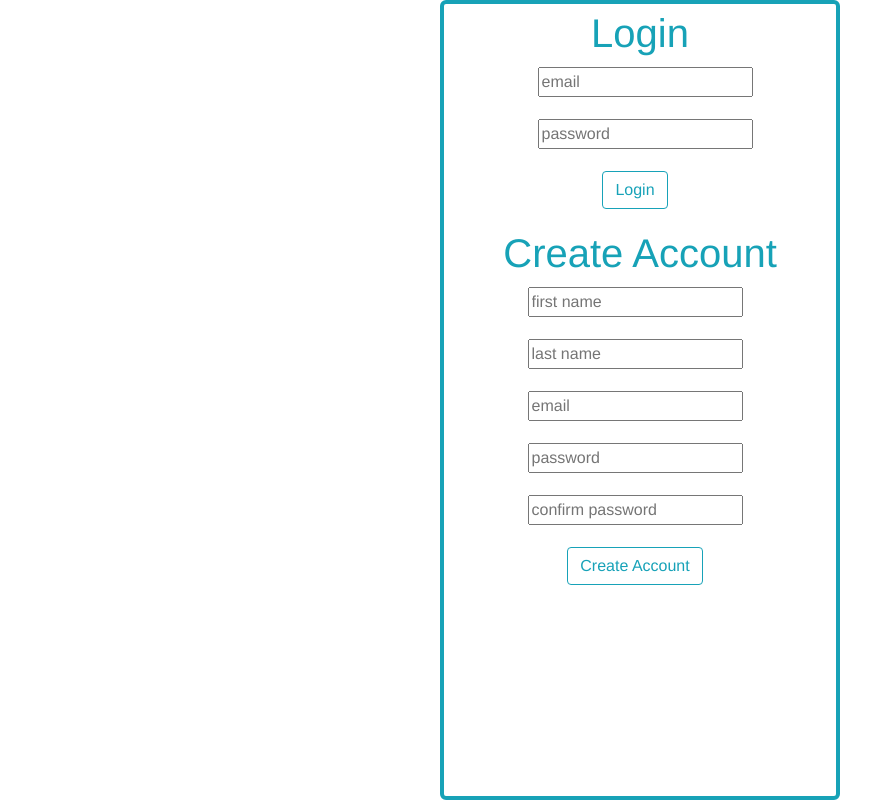
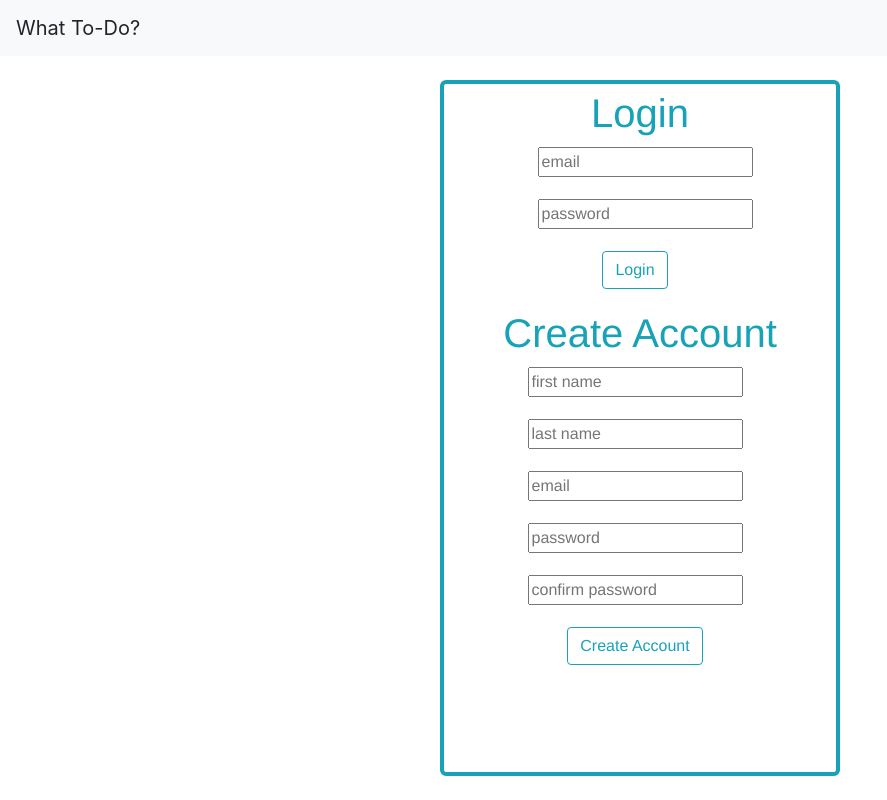
Before and after one commit to vivekkhimani/What-ToDo-NodeJS, a website: page public/index.html in a window 1280 px wide. Shown: the whole page, without its empty margins (0-887 px from the left). Drawn offline with nearby package versions, Linux system fonts and the light colour scheme.

Commit message:
Login page styling

```diff
--- a/public/index.html
+++ b/public/index.html
@@ -14,7 +14,12 @@
         <script src="https://ajax.googleapis.com/ajax/libs/jquery/3.4.1/jquery.min.js"></script>
     </head>
     <body>
+        <nav class="navbar navbar-expand-lg navbar-light bg-light">
+			<a class="navbar-brand" >What To-Do?</a>
 
+		  </nav>
+
+		<br>
         <div  class="outerDiv">
             <h1 style="margin-top:5px">Login</h1>
 
--- a/public/styling.css
+++ b/public/styling.css
@@ -30,7 +30,7 @@ h1 {
     margin-left: -200px;
     padding:0px 0px 70px 0px;
     border: #17a2b7 4px solid;
-    height:100vh;
+    height:87vh;
     overflow:scroll;
     overflow-x:hidden;
 }
```
